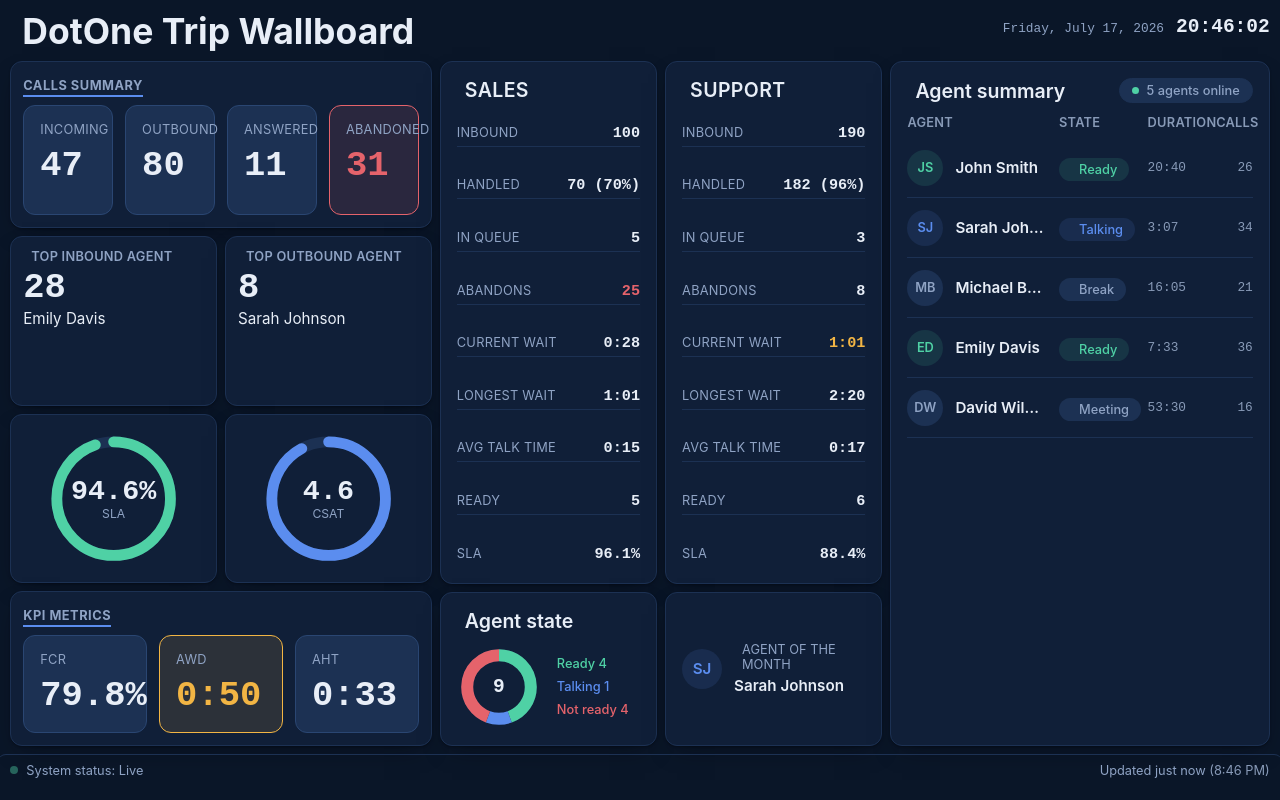
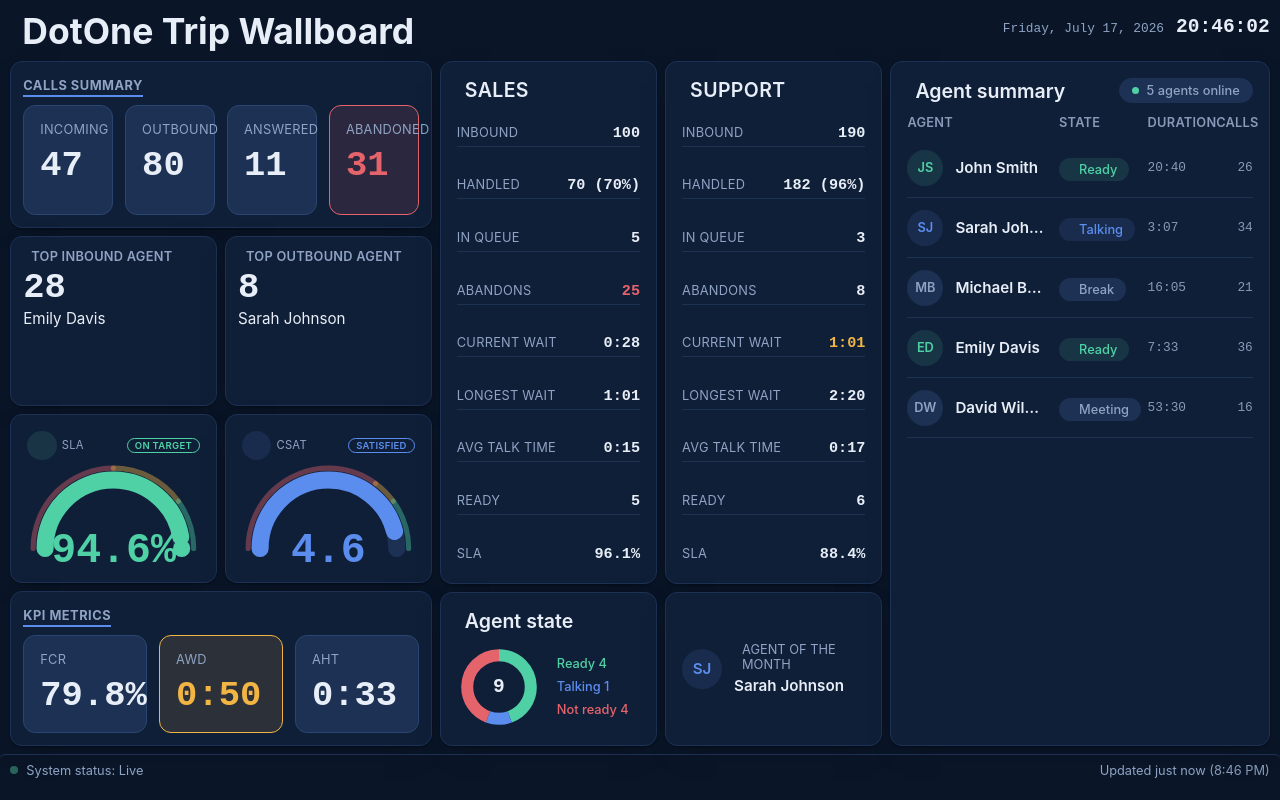
Before and after one commit to aliyasoubi/uccx-wallboard, an Angular app: page / in a window 1280 px wide. Built offline with nearby package versions, Linux system fonts and the light colour scheme; some icons are missing.

Commit message:
feat: change sla and csat score

```diff
--- a/src/app/features/dashboard/components/customer-satisfaction-gauge/customer-satisfaction-gauge.component.html
+++ b/src/app/features/dashboard/components/customer-satisfaction-gauge/customer-satisfaction-gauge.component.html
@@ -6,5 +6,10 @@
     [max]="maxScore"
     [displayValue]="displayValue()"
     [colorVar]="csatColor()"
+    [iconBgVar]="csatIconBg()"
+    [severity]="csatSeverity()"
+    [statusLabel]="statusLabel()"
+    [warningValue]="warningValue()"
+    [criticalValue]="criticalValue()"
   />
 </div>
--- a/src/app/features/dashboard/components/customer-satisfaction-gauge/customer-satisfaction-gauge.component.ts
+++ b/src/app/features/dashboard/components/customer-satisfaction-gauge/customer-satisfaction-gauge.component.ts
@@ -53,4 +53,31 @@ export class CustomerSatisfactionGaugeComponent {
         return 'var(--color-status-accent)';
     }
   });
+
+  readonly csatIconBg = computed(() => {
+    if (!this.hasData()) return 'var(--color-surface-2)';
+    switch (this.csatSeverity()) {
+      case 'critical':
+        return 'var(--color-status-critical-bg)';
+      case 'warning':
+        return 'var(--color-status-warning-bg)';
+      default:
+        return 'var(--color-status-accent-bg)';
+    }
+  });
+
+  readonly warningValue = computed(() => this.appConfig.config().thresholds.csatScore.warning);
+  readonly criticalValue = computed(() => this.appConfig.config().thresholds.csatScore.critical);
+
+  readonly statusLabel = computed(() => {
+    if (!this.hasData()) return 'No Data';
+    switch (this.csatSeverity()) {
+      case 'critical':
+        return 'Poor';
+      case 'warning':
+        return 'Slipping';
+      default:
+        return 'Satisfied';
+    }
+  });
 }
--- a/src/app/features/dashboard/components/sla-gauge/sla-gauge.component.html
+++ b/src/app/features/dashboard/components/sla-gauge/sla-gauge.component.html
@@ -6,5 +6,10 @@
     [max]="maxPercent"
     [displayValue]="hasData() ? metrics()!.slaPercent.toFixed(1) + '%' : '—'"
     [colorVar]="slaColor()"
+    [iconBgVar]="slaIconBg()"
+    [severity]="slaSeverity()"
+    [statusLabel]="statusLabel()"
+    [warningValue]="warningValue()"
+    [criticalValue]="criticalValue()"
   />
 </div>
--- a/src/app/features/dashboard/components/sla-gauge/sla-gauge.component.ts
+++ b/src/app/features/dashboard/components/sla-gauge/sla-gauge.component.ts
@@ -51,4 +51,31 @@ export class SlaGaugeComponent {
   });
 
   readonly maxPercent = SlaGaugeComponent.MAX_PERCENT;
+
+  readonly slaIconBg = computed(() => {
+    if (!this.hasData()) return 'var(--color-surface-2)';
+    switch (this.slaSeverity()) {
+      case 'critical':
+        return 'var(--color-status-critical-bg)';
+      case 'warning':
+        return 'var(--color-status-warning-bg)';
+      default:
+        return 'var(--color-status-normal-bg)';
+    }
+  });
+
+  readonly warningValue = computed(() => this.appConfig.config().thresholds.slaPercent.warning);
+  readonly criticalValue = computed(() => this.appConfig.config().thresholds.slaPercent.critical);
+
+  readonly statusLabel = computed(() => {
+    if (!this.hasData()) return 'No Data';
+    switch (this.slaSeverity()) {
+      case 'critical':
+        return 'Breached';
+      case 'warning':
+        return 'At Risk';
+      default:
+        return 'On Target';
+    }
+  });
 }
--- a/src/app/shared/components/meter/meter.component.html
+++ b/src/app/shared/components/meter/meter.component.html
@@ -1,20 +1,54 @@
-<div class="meter">
-  <svg viewBox="0 0 100 100" class="ring">
-    <circle class="ring-track" cx="50" cy="50" r="42" />
-    <circle
-      class="ring-value"
-      cx="50"
-      cy="50"
-      r="42"
-      [style.stroke]="colorVar()"
-      [style.strokeDasharray]="dashArray()"
-    />
-  </svg>
-  <div class="meter-text">
+<div class="meter" [class.meter--critical]="severity() === 'critical'">
+  <div class="meter-head">
     @if (icon()) {
-      <i class="ti {{ icon() }} meter-icon" [style.color]="iconColorVar()" aria-hidden="true"></i>
+      <span class="meter-icon-badge" [style.background]="iconBgVar()">
+        <i class="ti {{ icon() }}" [style.color]="iconColorVar()" aria-hidden="true"></i>
+      </span>
     }
-    <span class="meter-value">{{ displayValue() || value() }}</span>
     <span class="meter-label">{{ label() }}</span>
+    @if (statusLabel()) {
+      <span class="meter-status" [style.color]="colorVar()" [style.borderColor]="colorVar()">{{
+        statusLabel()
+      }}</span>
+    }
+  </div>
+
+  <div class="meter-dial-wrap">
+    <svg viewBox="0 0 100 60" class="dial" preserveAspectRatio="xMidYMax meet">
+      @if (hasZones()) {
+        <path
+          class="zone zone--critical"
+          d="M 3,50 A 47,47 0 0 1 97,50"
+          pathLength="100"
+          [style.strokeDasharray]="criticalZoneDash()"
+        />
+        <path
+          class="zone zone--warning"
+          d="M 3,50 A 47,47 0 0 1 97,50"
+          pathLength="100"
+          [style.strokeDasharray]="warningZoneDash()"
+          [style.strokeDashoffset]="warningZoneOffset()"
+        />
+        <path
+          class="zone zone--normal"
+          d="M 3,50 A 47,47 0 0 1 97,50"
+          pathLength="100"
+          [style.strokeDasharray]="normalZoneDash()"
+          [style.strokeDashoffset]="normalZoneOffset()"
+        />
+      }
+      <path class="dial-track" d="M 10,50 A 40,40 0 0 1 90,50" pathLength="100" />
+      <path
+        class="dial-value"
+        d="M 10,50 A 40,40 0 0 1 90,50"
+        pathLength="100"
+        [style.stroke]="colorVar()"
+        [style.strokeDasharray]="valueDashArray()"
+      />
+    </svg>
+
+    <div class="meter-value-wrap">
+      <span class="meter-value" [style.color]="colorVar()">{{ displayValue() || value() }}</span>
+    </div>
   </div>
 </div>
--- a/src/app/shared/components/meter/meter.component.scss
+++ b/src/app/shared/components/meter/meter.component.scss
@@ -1,8 +1,8 @@
-// Width and height must both be definite here: this host is a flex item, so
-// without an explicit width its width is content-based while the ring's
-// `width: 100%` is parent-based (circular, resolves to 0); and the ring's
-// `height: min(100%, ...)` below needs a definite ancestor height or a
-// percentage height is indefinite and silently ignored.
+// Width and height are both set explicitly (not derived via aspect-ratio)
+// because the box now stacks two independently-sized regions — an
+// auto-height header row and a flex-grown dial — and nested aspect-ratio +
+// flex-grow sizing is unreliable across browsers. min(100%, clamp(...))
+// keeps both dimensions responsive within a design-intended range.
 :host {
   display: flex;
   align-items: center;
@@ -12,87 +12,181 @@
   min-height: 0;
 }
 
-// Sized from height (with width derived via aspect-ratio), not the other
-// way around: an explicit width wins over aspect-ratio, so capping height
-// alone would squash the ring into an ellipse instead of shrinking it as a
-// square. Height is also the scarcer axis in a fixed-height wallboard
-// column. min(...) lets it grow up to the design cap on taller screens.
-//
-// container-type: inline-size (not `size`, which contains both axes and
-// collapses the element since its height depends on aspect-ratio) makes
-// this a query container so the icon/value/label below can be sized in cqw.
 .meter {
   position: relative;
   container-type: inline-size;
-  height: min(100%, clamp(140px, 12vw, 240px));
-  width: auto;
+  display: flex;
+  flex-direction: column;
+  height: min(100%, clamp(150px, 13vw, 250px));
+  width: min(100%, clamp(170px, 15vw, 260px));
   max-width: 100%;
-  aspect-ratio: 1 / 1;
   margin-inline: auto;
 }
 
-// Below the shell's stacking breakpoint the page scrolls and no panel has a
-// definite height any more, so the percentage height above resolves against
-// an indefinite parent and collapses the ring to 0x0. Size from width here
-// instead — safe in this layout precisely because vertical space is no
-// longer the scarce axis.
+// Below the shell's stacking breakpoint the page scrolls and .band--pair
+// (dashboard.component.scss) is `flex: 1 1 0; min-height: 0` inside a column
+// that's gone auto-height for scrolling — with no space to grow into, a
+// flex-basis-0 item like that resolves to a genuine 0px, not just an
+// indefinite one. A height read as `min(100%, ...)` against that 0 collapses
+// the whole gauge. aspect-ratio sidesteps the problem entirely: height is
+// derived purely from the definite width (grid columns keep width sized
+// correctly even while heights collapse), never from the parent's height.
 @media (max-width: 1000px) {
   .meter {
     height: auto;
-    width: min(100%, 200px);
+    width: min(100%, 240px);
+    aspect-ratio: 4 / 3;
   }
 }
 
+.meter-head {
+  display: flex;
+  align-items: center;
+  flex: 0 0 auto;
+  gap: clamp(4px, 3cqw, 8px);
+  min-width: 0;
+  padding-bottom: 2%;
+}
+
+// A real badge, not a glyph floating in the gauge's negative space — sized
+// so the icon reads at a glance instead of disappearing at wallboard
+// viewing distance.
+.meter-icon-badge {
+  display: flex;
+  align-items: center;
+  justify-content: center;
+  flex: none;
+  width: clamp(20px, 17cqw, 30px);
+  height: clamp(20px, 17cqw, 30px);
+  border-radius: 50%;
+  transition: background var(--motion-medium) var(--motion-easing);
+
+  i {
+    font-size: clamp(0.65rem, 9cqw, 1rem);
+    line-height: 1;
+  }
+}
+
+.meter-label {
+  flex: 1 1 auto;
+  min-width: 0;
+  overflow: hidden;
+  white-space: nowrap;
+  text-overflow: ellipsis;
+  font-size: clamp(0.5rem, 6.5cqw, 0.72rem);
+  color: var(--color-text-secondary);
+  text-transform: uppercase;
+  letter-spacing: 0.02em;
+}
+
+.meter-status {
+  flex: none;
+  margin-left: auto;
+  padding: 1px 7px;
+  border: 1px solid;
+  border-radius: 999px;
+  font-size: clamp(0.42rem, 5.5cqw, 0.6rem);
+  font-weight: 600;
+  text-transform: uppercase;
+  letter-spacing: 0.03em;
+  white-space: nowrap;
+}
+
+.meter-dial-wrap {
+  position: relative;
+  flex: 1 1 auto;
+  min-height: 0;
+  width: 100%;
+}
+
 // display:block removes the inline baseline gap under the SVG, which was
-// adding ~3px of phantom overflow to the ring's box.
-.ring {
+// adding phantom overflow to the dial's box. preserveAspectRatio anchors
+// the semicircle to the bottom-center of its box, so any extra height the
+// flex box grows into becomes headroom above the arc rather than distorting
+// it.
+.dial {
   display: block;
   width: 100%;
   height: 100%;
-  transform: rotate(-90deg);
+  overflow: visible;
 }
 
-.ring-track {
+.zone,
+.dial-track,
+.dial-value {
   fill: none;
-  stroke: var(--color-surface-2);
-  stroke-width: 8;
+  stroke-linecap: round;
 }
 
-.ring-value {
-  fill: none;
-  stroke-width: 8;
-  stroke-linecap: round;
-  transition: stroke-dasharray var(--motion-medium) var(--motion-easing);
+// A thin, low-opacity guide ring set OUTSIDE the main value arc's radius —
+// present so a viewer can read how much headroom remains before a breach,
+// without it competing with the value arc for attention.
+.zone {
+  stroke-width: 3;
+  opacity: 0.4;
 }
 
-.meter-text {
+.zone--critical {
+  stroke: var(--color-status-critical);
+}
+
+.zone--warning {
+  stroke: var(--color-status-warning);
+}
+
+.zone--normal {
+  stroke: var(--color-status-normal);
+}
+
+.dial-track {
+  stroke: var(--color-surface-2);
+  stroke-width: 10;
+}
+
+.dial-value {
+  stroke-width: 10;
+  transition:
+    stroke-dasharray var(--motion-medium) var(--motion-easing),
+    stroke var(--motion-medium) var(--motion-easing);
+}
+
+// Critical flashes a few times to draw the eye, then settles on the steady
+// arc color rather than glowing forever (which becomes background noise a
+// viewer stops registering). Iteration count is finite and deliberately
+// even: with `alternate`, an odd count would stop mid-glow, half-lit.
+// Respects prefers-reduced-motion via --motion-pulse (zeroed in
+// _tokens.scss). Mirrors MetricTileComponent's tile-glow.
+.meter--critical .dial-value {
+  animation: dial-glow var(--motion-pulse) var(--motion-easing) 4 alternate;
+}
+
+@keyframes dial-glow {
+  from {
+    filter: drop-shadow(0 0 0 transparent);
+  }
+  to {
+    filter: drop-shadow(0 0 6px var(--color-status-critical-bg));
+  }
+}
+
+// Anchored to the bottom of the dial-wrap, the same edge the arc's flat
+// base sits on (see the SVG viewBox comment above) — this is now the ONLY
+// thing inside the arc, so it gets the full band to itself instead of
+// sharing it with an icon, a label, and a status pill.
+.meter-value-wrap {
   position: absolute;
-  inset: 0;
+  inset: auto 0 0 0;
+  height: 30%;
   display: flex;
-  flex-direction: column;
   align-items: center;
   justify-content: center;
 }
 
-// Sized in cqw (percent of the ring's own width, see container-type above),
-// clamped so text stays legible in a small ring without becoming oversized
-// in a large one.
-.meter-icon {
-  font-size: clamp(0.6rem, 9cqw, 1rem);
-  margin-bottom: 2px;
-}
-
 .meter-value {
   font-family: var(--font-family-mono);
-  font-size: clamp(0.9rem, 21cqw, 2.5rem);
-  line-height: 1.1;
-  font-weight: 600;
-  color: var(--color-text-primary);
+  font-size: clamp(1.15rem, 30cqw, 2.6rem);
+  line-height: 1;
+  font-weight: 700;
   font-variant-numeric: tabular-nums;
+  transition: color var(--motion-medium) var(--motion-easing);
 }
-
-.meter-label {
-  font-size: clamp(0.55rem, 9cqw, 0.8rem);
-  line-height: 1.2;
-  color: var(--color-text-secondary);
-}
--- a/src/app/shared/components/meter/meter.component.ts
+++ b/src/app/shared/components/meter/meter.component.ts
@@ -1,10 +1,28 @@
 import { ChangeDetectionStrategy, Component, computed, input } from '@angular/core';
 
-// A lightweight SVG ring gauge — no charting library needed for something
-// this simple. stroke-dasharray is set directly to "<filled> <remaining>"
-// rather than a fixed dasharray + computed dashoffset, so a wrong ratio is
-// visible directly in the bound value instead of needing offset math to
-// reverse-engineer.
+export type MeterSeverity = 'normal' | 'warning' | 'critical';
+
+// A semicircular dial gauge — no charting library needed for something this
+// simple. Every arc segment uses SVG `pathLength="100"`, so stroke-dasharray
+// / stroke-dashoffset are expressed directly as 0-100 percentages instead of
+// requiring circumference math per radius.
+//
+// Layout is deliberately split in two: a header row (icon badge + label +
+// status pill) sits OUTSIDE the dial's SVG box, and the dial itself renders
+// nothing but the arc and the big value. Cramming icon+value+label+pill all
+// into the semicircle's small flat-bottom negative space (the original
+// design) left every element too small to read at wallboard distance. This
+// way the value — the one number a viewer actually needs — gets the dial's
+// full text band to itself.
+//
+// The outer thin ring renders the configured warning/critical zone bands (if
+// given) so a viewer can see how much headroom remains before a breach
+// without reading the number. That ordering assumes "lower is worse" — the
+// critical zone sits at the LOW end of the scale. True for both current
+// consumers (SLA%, CSAT), which are both inverse-severity metrics (see
+// INVERSE_SEVERITY_METRICS in status-thresholds.policy.ts). A future
+// "higher is worse" metric would need its own zone ordering, not a flip of
+// these two inputs.
 @Component({
   selector: 'app-meter',
   standalone: true,
@@ -18,26 +36,63 @@ export class MeterComponent {
   readonly max = input<number>(100);
   readonly displayValue = input<string>('');
   readonly colorVar = input<string>('var(--color-status-normal)');
-  /** Optional Tabler icon class (e.g. 'ti-shield-check'), same convention as MetricTileComponent. Omitted rings render exactly as before. */
+  /** Optional Tabler icon class (e.g. 'ti-shield-check'), same convention as MetricTileComponent. */
   readonly icon = input<string>('');
   readonly iconColorVar = input<string>('var(--color-status-accent)');
-
-  private readonly radius = 42;
-  readonly circumference = 2 * Math.PI * this.radius;
+  /** Background tint for the icon badge — pass a `--color-status-*-bg` token so the badge tint tracks severity. */
+  readonly iconBgVar = input<string>('var(--color-status-accent-bg)');
+  readonly severity = input<MeterSeverity>('normal');
+  /** Short status word shown beside the label, e.g. "On Target" / "At Risk". Omitted renders nothing. */
+  readonly statusLabel = input<string>('');
+  /** Zone boundary values on the same 0-max scale as `value`. Both must be set to draw the zone ring. */
+  readonly warningValue = input<number | null>(null);
+  readonly criticalValue = input<number | null>(null);
 
   readonly ratio = computed(() => {
     const max = this.max();
     const value = this.value();
     // Non-finite guard: a NaN/undefined reading would otherwise propagate
     // into stroke-dasharray as "NaN NaN", which SVG rejects silently — the
-    // ring just stops drawing with no error anywhere.
+    // arc just stops drawing with no error anywhere.
     if (!max || max <= 0 || !Number.isFinite(value)) return 0;
     return Math.min(1, Math.max(0, value / max));
   });
 
-  readonly dashArray = computed(() => {
-    const filled = this.ratio() * this.circumference;
-    const remaining = this.circumference - filled;
-    return `${filled} ${remaining}`;
+  readonly valueDashArray = computed(() => {
+    const filled = this.ratio() * 100;
+    return `${filled} ${100 - filled}`;
   });
+
+  readonly hasZones = computed(() => {
+    const max = this.max();
+    return this.warningValue() != null && this.criticalValue() != null && max > 0;
+  });
+
+  private toFraction(v: number | null): number {
+    const max = this.max();
+    if (v == null || !max) return 0;
+    return Math.min(100, Math.max(0, (v / max) * 100));
+  }
+
+  private readonly criticalFrac = computed(() => this.toFraction(this.criticalValue()));
+  private readonly warningFrac = computed(() => this.toFraction(this.warningValue()));
+
+  readonly criticalZoneDash = computed(() => {
+    const f = this.criticalFrac();
+    return `${f} ${100 - f}`;
+  });
+
+  readonly warningZoneDash = computed(() => {
+    const span = Math.max(0, this.warningFrac() - this.criticalFrac());
+    return `${span} ${100 - span}`;
+  });
+
+  readonly warningZoneOffset = computed(() => -this.criticalFrac());
+
+  readonly normalZoneDash = computed(() => {
+    const span = Math.max(0, 100 - this.warningFrac());
+    return `${span} ${100 - span}`;
+  });
+
+  readonly normalZoneOffset = computed(() => -this.warningFrac());
 }
```
Also changed, not shown: 1 other file (tests, documents, lock files or other folders).
